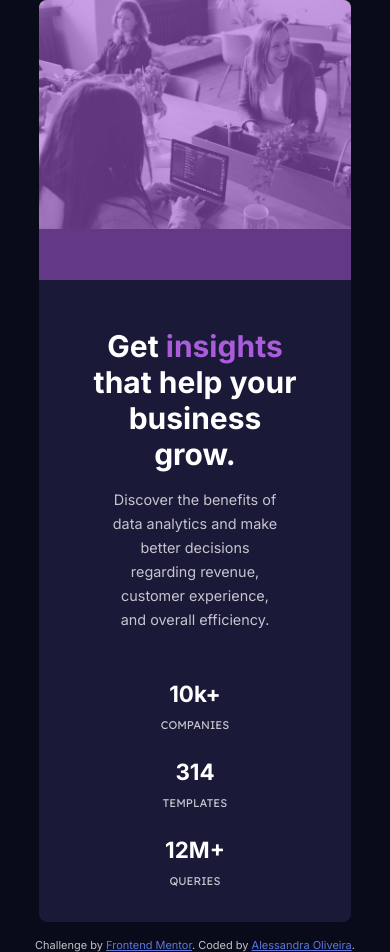
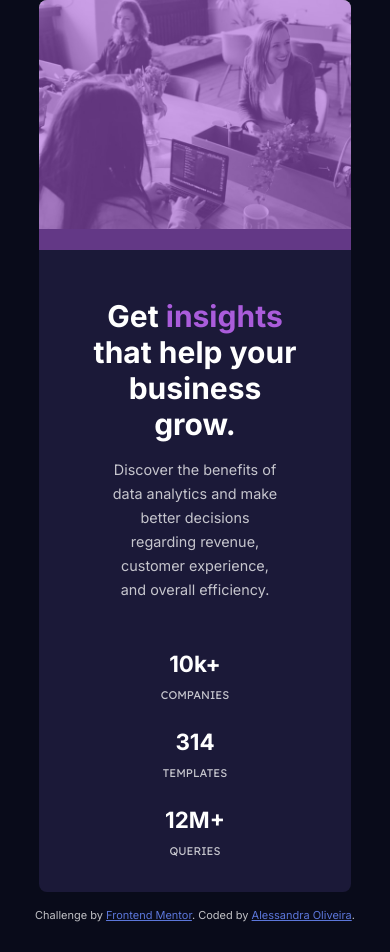
Before and after one commit to itsale-o/stats-preview-card, a plain HTML site: page index.html in a window 390 px wide. After the commit the page ends 922 px from the top, so only its background shows below. Drawn offline with Linux system fonts and the light colour scheme.

Commit message:
Add files via upload

```diff
--- a/style.css
+++ b/style.css
@@ -143,7 +143,7 @@ body{
         background-repeat: no-repeat;
         border-radius: 8px 8px 0 0;
         width: 80%;
-        height: 280px;
+        height: 250px;
         position: relative;
     }
 
```
